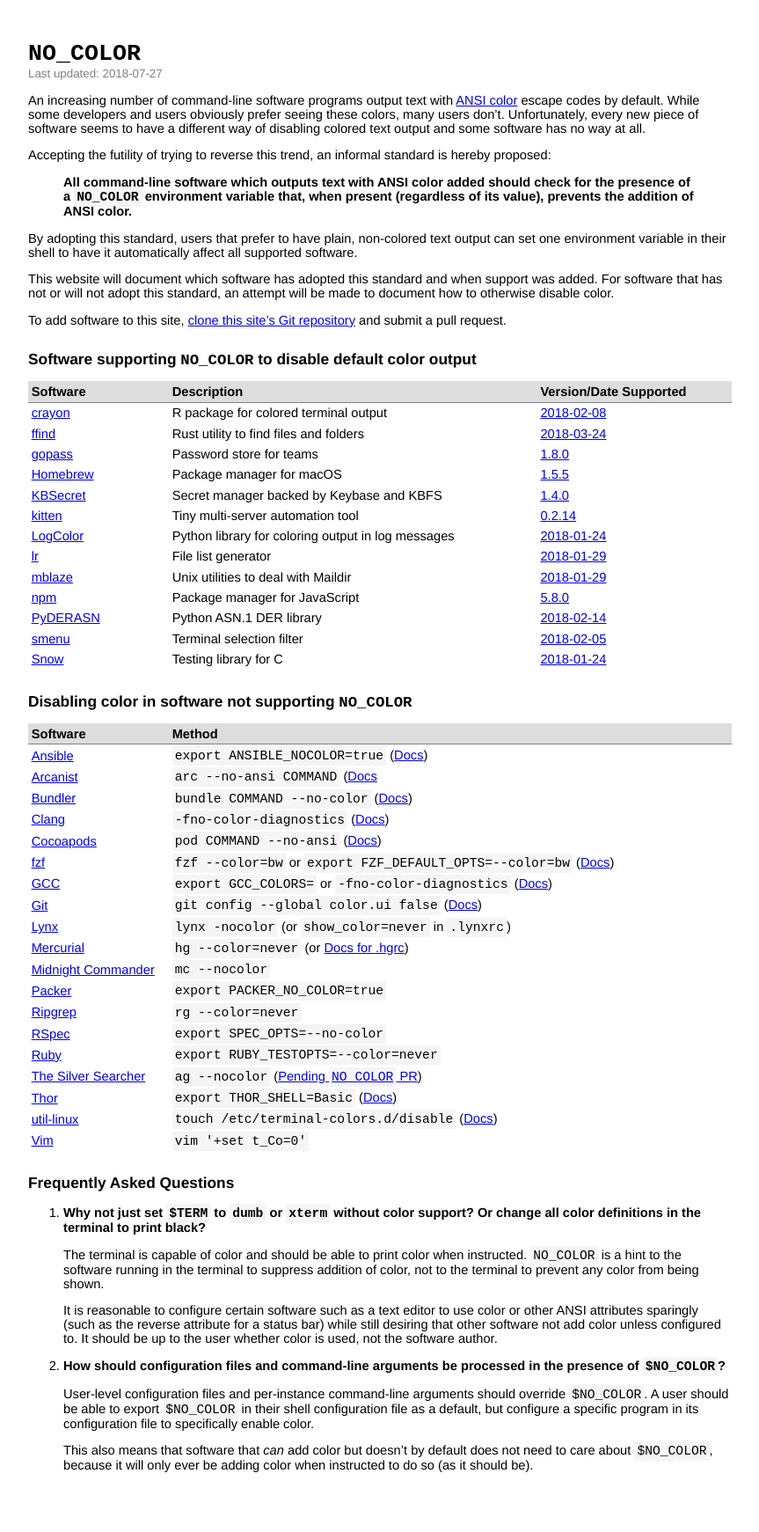
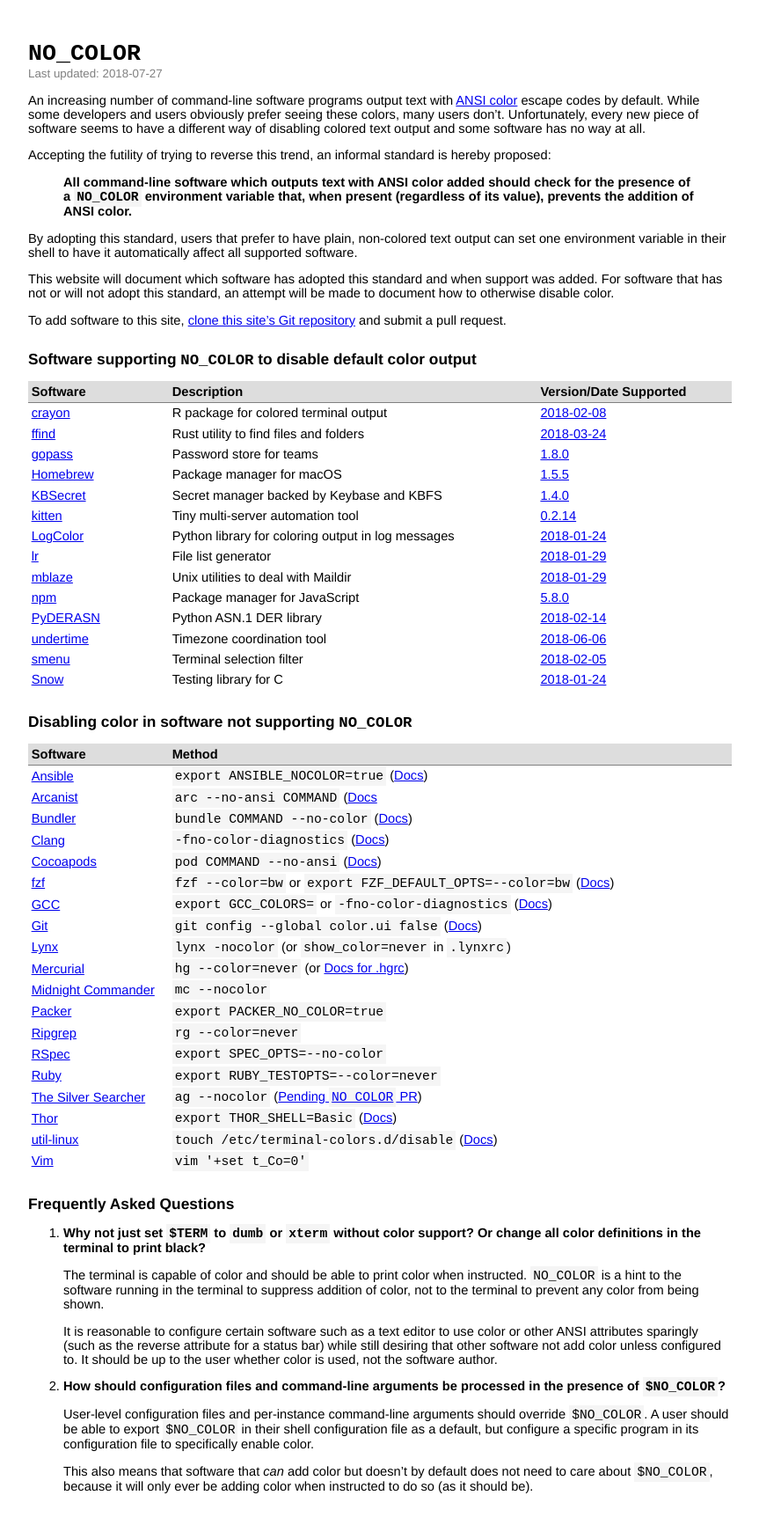
Before and after one commit to jcs/no_color, a Jekyll site: the page built from index.md, in a window 1280 px wide. Shown: the whole page at 88% size, without its empty margins (208-1071 px from the left). Built offline with Jekyll 4.4.1, drawn with Linux system fonts in a browser that asks for light colours; our own code applies the rules of GitHub Pages for plain Markdown files; before the commit the page ends 1717 px from its top, so only the background shows below that.

Commit message:
add undertime (#27)

```diff
--- a/index.md
+++ b/index.md
@@ -48,6 +48,7 @@ and submit a pull request.
 | [mblaze](https://github.com/chneukirchen/mblaze) | Unix utilities to deal with Maildir | [2018-01-29](https://github.com/chneukirchen/mblaze/commit/4014f03afe6d624ba1c6bdde6551b4996ba31fe5) |
 | [npm](https://www.npmjs.com/) | Package manager for JavaScript | [5.8.0](https://github.com/npm/npm/releases/tag/v5.8.0) |
 | [PyDERASN](http://pyderasn.cypherpunks.ru/) | Python ASN.1 DER library | [2018-02-14](https://git.cypherpunks.ru/cgit.cgi/pyderasn.git/commit/?id=54876436a23f14951f2e6353e9072c9a098b35b4) |
+| [undertime](https://gitlab.com/anarcat/undertime) | Timezone coordination tool | [2018-06-06](https://gitlab.com/anarcat/undertime/commit/0c4c2b38f32127a0dc59d2bd6e5f9db0b61ca847) |
 | [smenu](https://github.com/p-gen/smenu) | Terminal selection filter | [2018-02-05](https://github.com/p-gen/smenu/commit/70d3ee5a328230dff3b744b2f0ca7ef20ecb530e) |
 | [Snow](https://github.com/mortie/snow) | Testing library for C | [2018-01-24](https://github.com/mortie/snow/commit/aadbbd375e03ec6000e23d817d2bd722b417296f) |
 {: rules="groups"}
```
